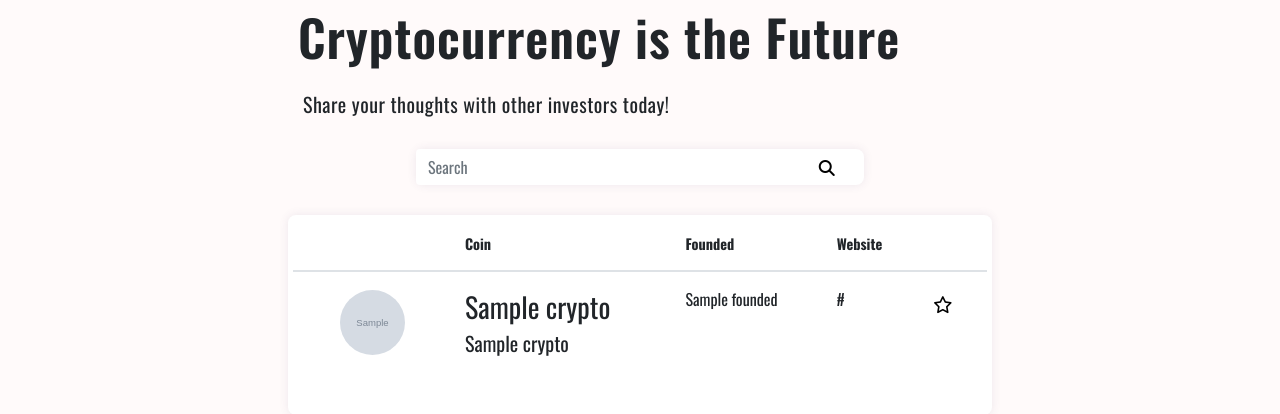
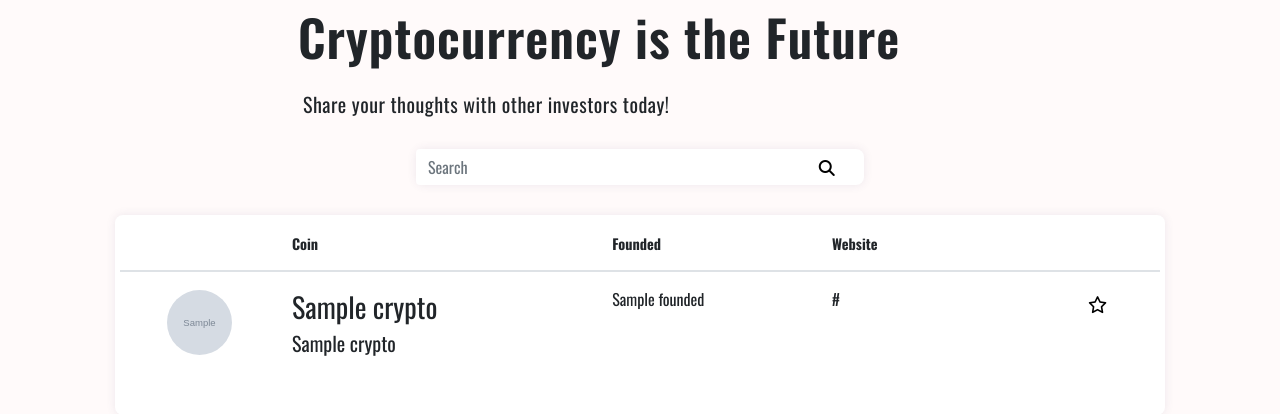
Before and after one commit to Code-Institute-Submissions/Milestone-Project-261, a Flask app: page / in a window 1280 px wide. Shown: the part 121-535 px from the top of the page. Run offline with Flask 2, Linux system fonts and the light colour scheme; grey boxes marked "Sample" are stand-in pictures; a database or web service that is not in the repository returns one stand-in record (values such as "Sample title"); some libraries are stand-ins or nearby versions; some web fonts are replaced.

Commit message:
Positioned table columns using CSS

```diff
--- a/static/css/style.css
+++ b/static/css/style.css
@@ -79,7 +79,7 @@ body,html {
     display: flex;
     flex-direction: column;
     min-width: 0;
-    max-width: 55%;
+    max-width: 1050px;
     margin: auto;
     word-wrap: break-word;
     background-color: #ffffff;
@@ -114,6 +114,14 @@ body,html {
     width: 160px;
 }
 
+.table-website {
+    width: 250px;
+}
+
+.table-favourite {
+    width: 90px;
+}
+
 .favourite-button {
    background: none;
    border: none;
--- a/templates/index.html
+++ b/templates/index.html
@@ -71,14 +71,14 @@
                                             <h6>{{ crypto.founded }}</h6>
                                         </div>
                                     </td>
-                                    <td class="table-collapsible">
+                                    <td class="table-collapsible table-website">
                                         <div class="crypto-website">
                                             <a href="{{ crypto.url}}" target="_blank" rel="noopener noreferrer">
                                                 <h6>{{ crypto.website }}</h6>
                                             </a>
                                         </div>
                                     </td>
-                                    <td>
+                                    <td class= "table-favourite">
                                         <div class="crypto-favourite">
                                             <button type="button" class="favourite-button" data-toggle="#"
                                                 data-target="#">
```
